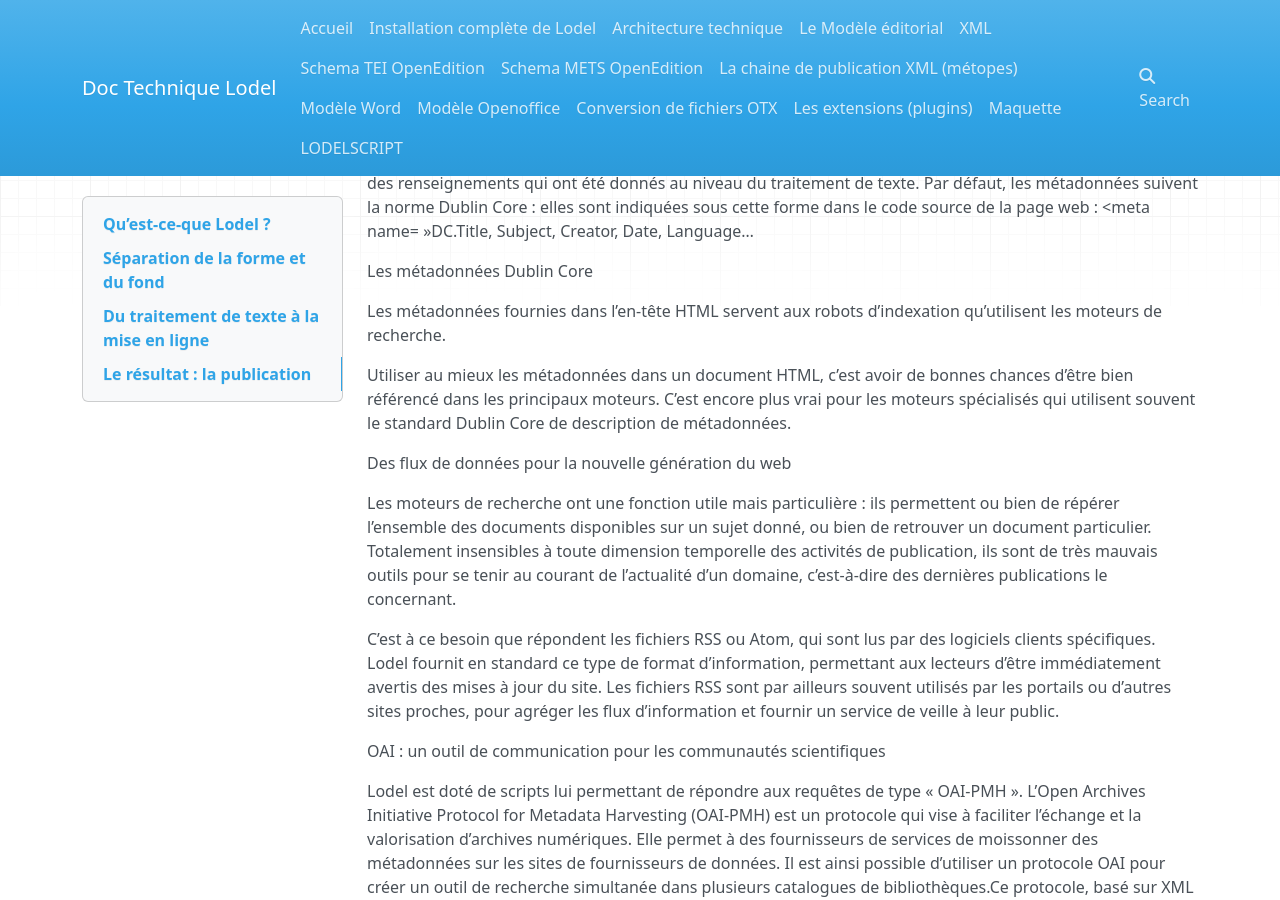
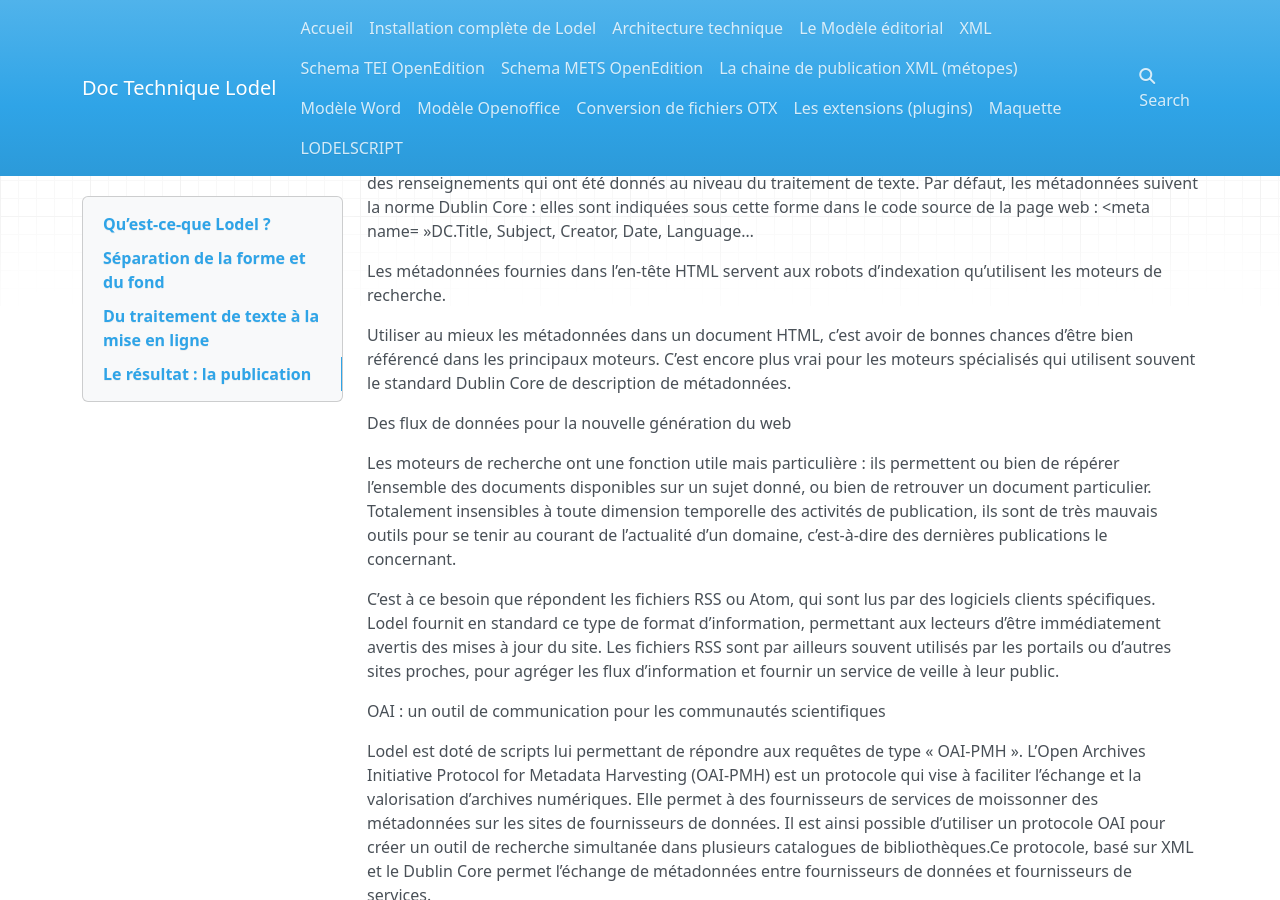
Before and after one commit to ValentinGeorgesDubost/Doc-Lodel, an MkDocs documentation site: the page built from docs/Configurer-Lodel/Présentation de Lodel.md, in a window 1280 px wide and 900 px high, scrolled down 4531 px. Built offline with MkDocs 1.6.1, drawn with Linux system fonts in a browser that asks for light colours; nearby versions of some CDN libraries; old or Windows-style settings are respelled for this version of MkDocs.

Commit message:
Update Présentation de Lodel.md

```diff
--- a/docs/Configurer-Lodel/Présentation de Lodel.md
+++ b/docs/Configurer-Lodel/Présentation de Lodel.md
@@ -117,8 +117,6 @@ Des métadonnées pour les moteurs de recherche
 
 Lodel permet de générer automatiquement une liste de métadonnées dans l’en-tête des fichiers HTML à partir des renseignements qui ont été donnés au niveau du traitement de texte. Par défaut, les métadonnées suivent la norme Dublin Core : elles sont indiquées sous cette forme dans le code source de la page web : <meta name= »DC.Title, Subject, Creator, Date, Language…
 
-Les métadonnées Dublin Core
-
 Les métadonnées fournies dans l’en-tête HTML servent aux robots d’indexation qu’utilisent les moteurs de recherche.
 
 Utiliser au mieux les métadonnées dans un document HTML, c’est avoir de bonnes chances d’être bien référencé dans les principaux moteurs. C’est encore plus vrai pour les moteurs spécialisés qui utilisent souvent le standard Dublin Core de description de métadonnées.
```
